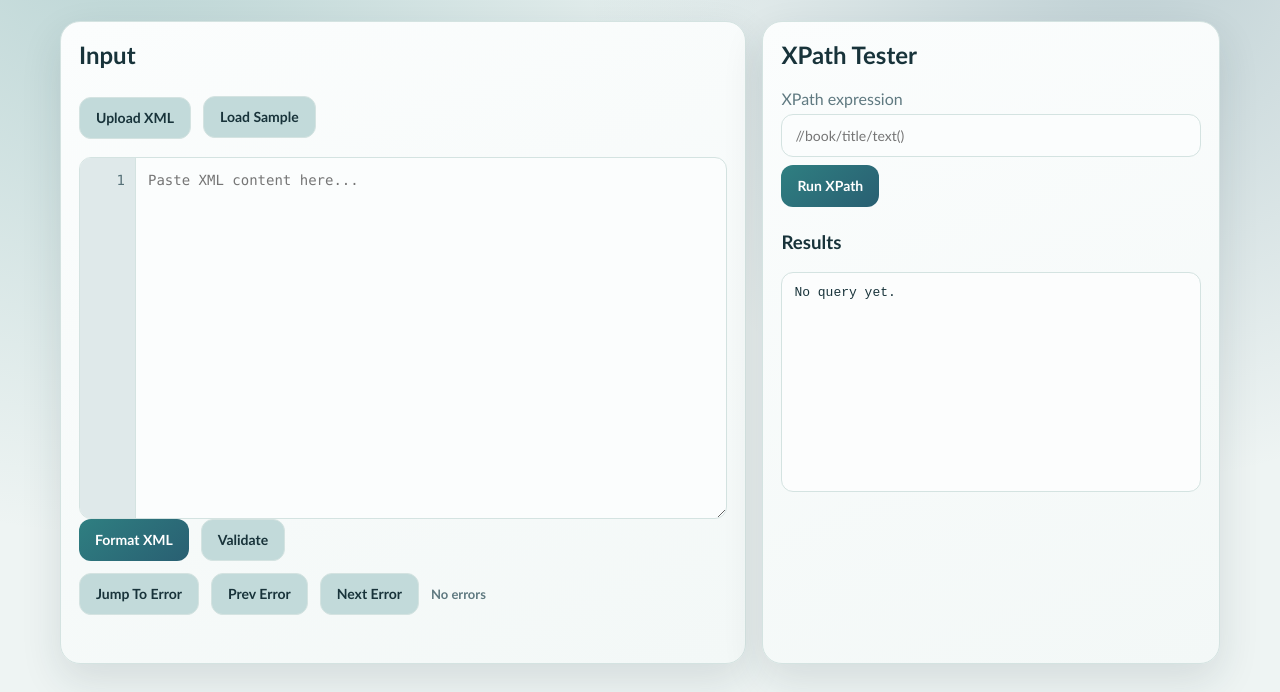
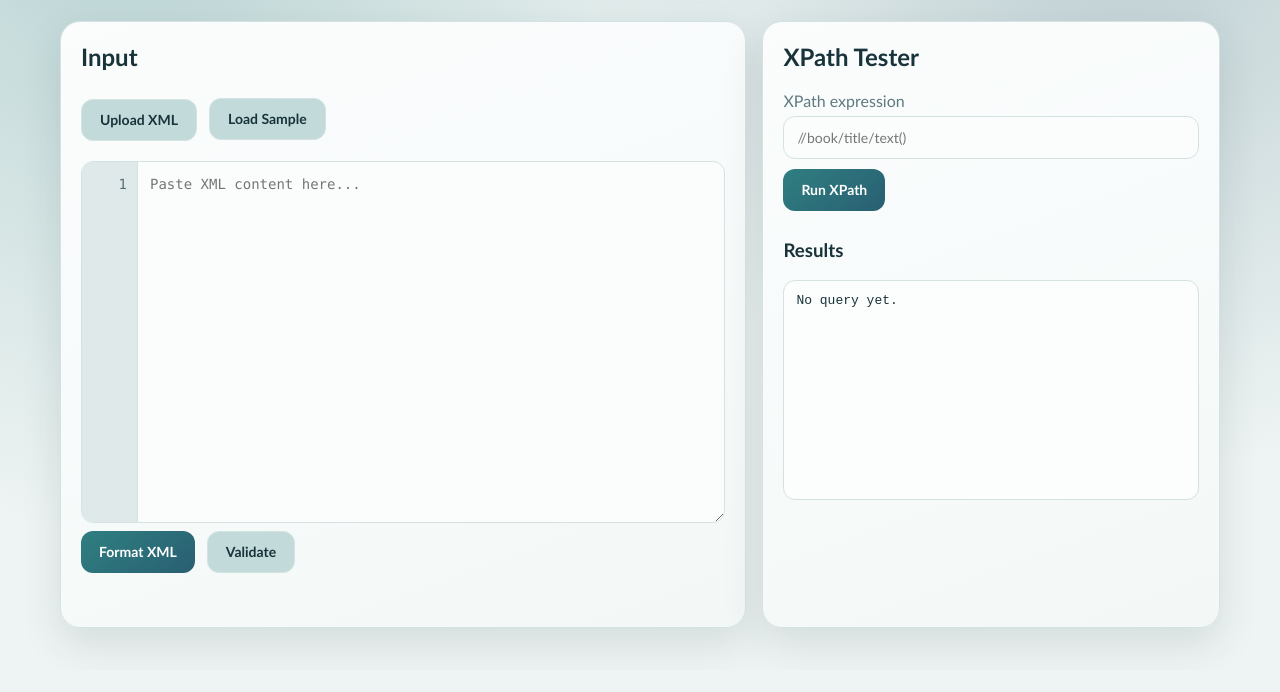
Before and after one commit to evigalar6/xml-easy-life, a browser extension: page workbench/workbench.html in a window 1280 px wide. Shown: the part 130-822 px from the top of the page. After the commit the page ends 800 px from the top, so only its background shows below. Drawn offline with Linux system fonts and the light colour scheme.

Commit message:
Update workbench styles by adding hidden display for elements, adjusting padding and margins for buttons and headers, and refining textarea layout for improved usability.

```diff
--- a/workbench/workbench.css
+++ b/workbench/workbench.css
@@ -36,6 +36,10 @@
 
 * {
   box-sizing: border-box;
+}
+
+[hidden] {
+  display: none !important;
 }
 
 body {
@@ -90,7 +94,7 @@ h1 {
   background: linear-gradient(160deg, var(--surface), var(--surface-2));
   border: 1px solid var(--outline);
   border-radius: 20px;
-  padding: 18px;
+  padding: 20px;
   box-shadow: var(--shadow);
 }
 
@@ -103,7 +107,7 @@ h2 {
   gap: 12px;
   flex-wrap: wrap;
   align-items: center;
-  margin-bottom: 12px;
+  margin-bottom: 14px;
 }
 
 .button-row {
@@ -111,13 +115,13 @@ h2 {
 }
 
 .button-row-single {
-  margin-top: 8px;
-  margin-bottom: 6px;
+  margin-top: 10px;
+  margin-bottom: 10px;
 }
 
 .error-nav-row {
-  margin-top: 0;
-  margin-bottom: 10px;
+  margin-top: 2px;
+  margin-bottom: 12px;
 }
 
 .error-nav-info {
@@ -149,7 +153,7 @@ button,
 .file-input span {
   border: 0;
   min-height: 42px;
-  padding: 10px 16px;
+  padding: 10px 18px;
   cursor: pointer;
   font-weight: 700;
   line-height: 1;
@@ -234,6 +238,7 @@ textarea {
   border-radius: 12px;
   background: color-mix(in srgb, var(--surface) 88%, #ffffff);
   overflow: hidden;
+  margin-bottom: 8px;
 }
 
 .line-numbers {
--- a/workbench/workbench.html
+++ b/workbench/workbench.html
@@ -36,9 +36,9 @@
           <button id="validateBtn" class="ghost">Validate</button>
         </div>
         <div id="errorNavRow" class="row button-row error-nav-row" hidden>
-          <button id="jumpErrorBtn" class="ghost">Jump To Error</button>
-          <button id="prevErrorBtn" class="ghost">Prev Error</button>
-          <button id="nextErrorBtn" class="ghost">Next Error</button>
+          <button id="jumpErrorBtn" class="ghost" hidden>Jump To Error</button>
+          <button id="prevErrorBtn" class="ghost" hidden>Prev Error</button>
+          <button id="nextErrorBtn" class="ghost" hidden>Next Error</button>
           <span id="errorNavInfo" class="error-nav-info">No errors</span>
         </div>
 
```
